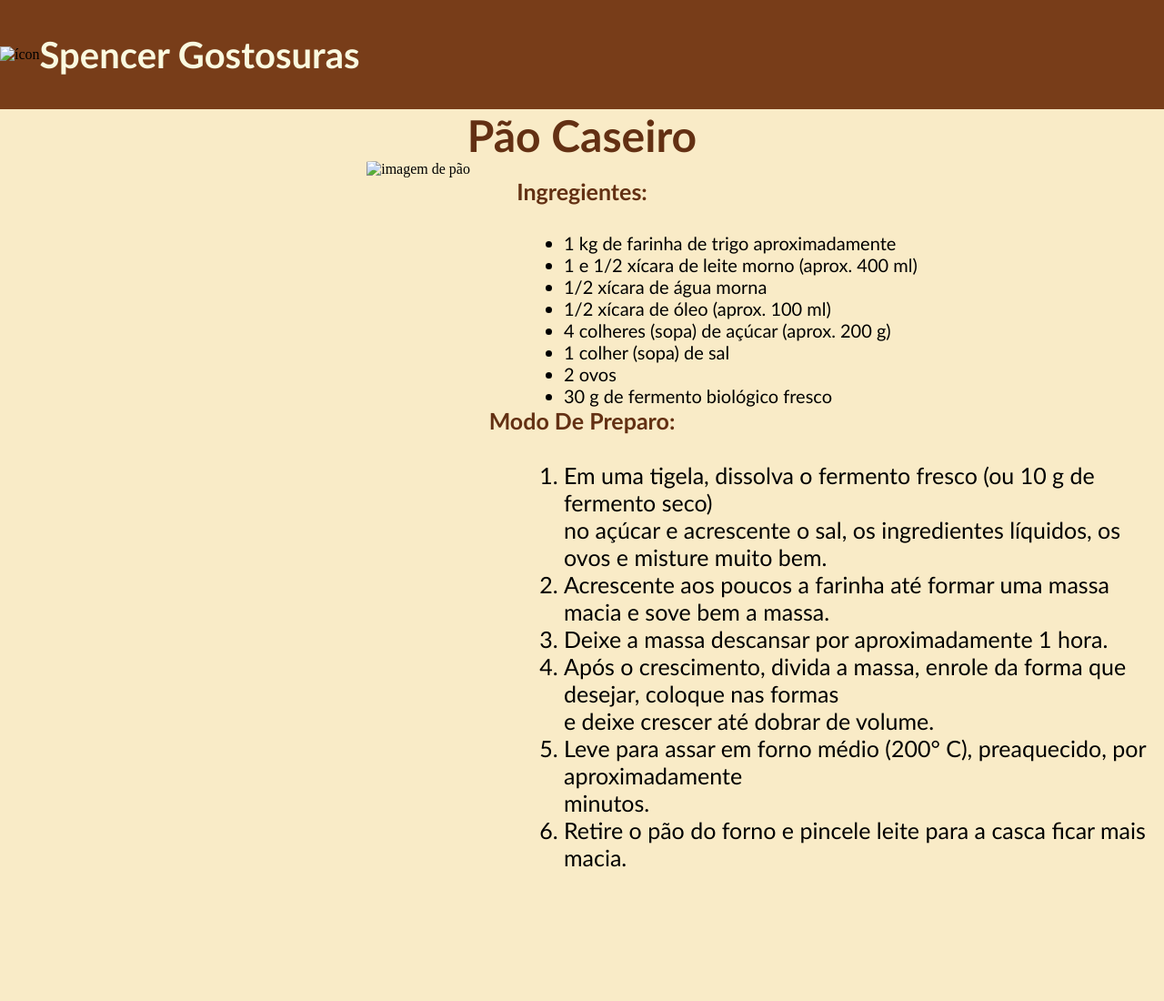
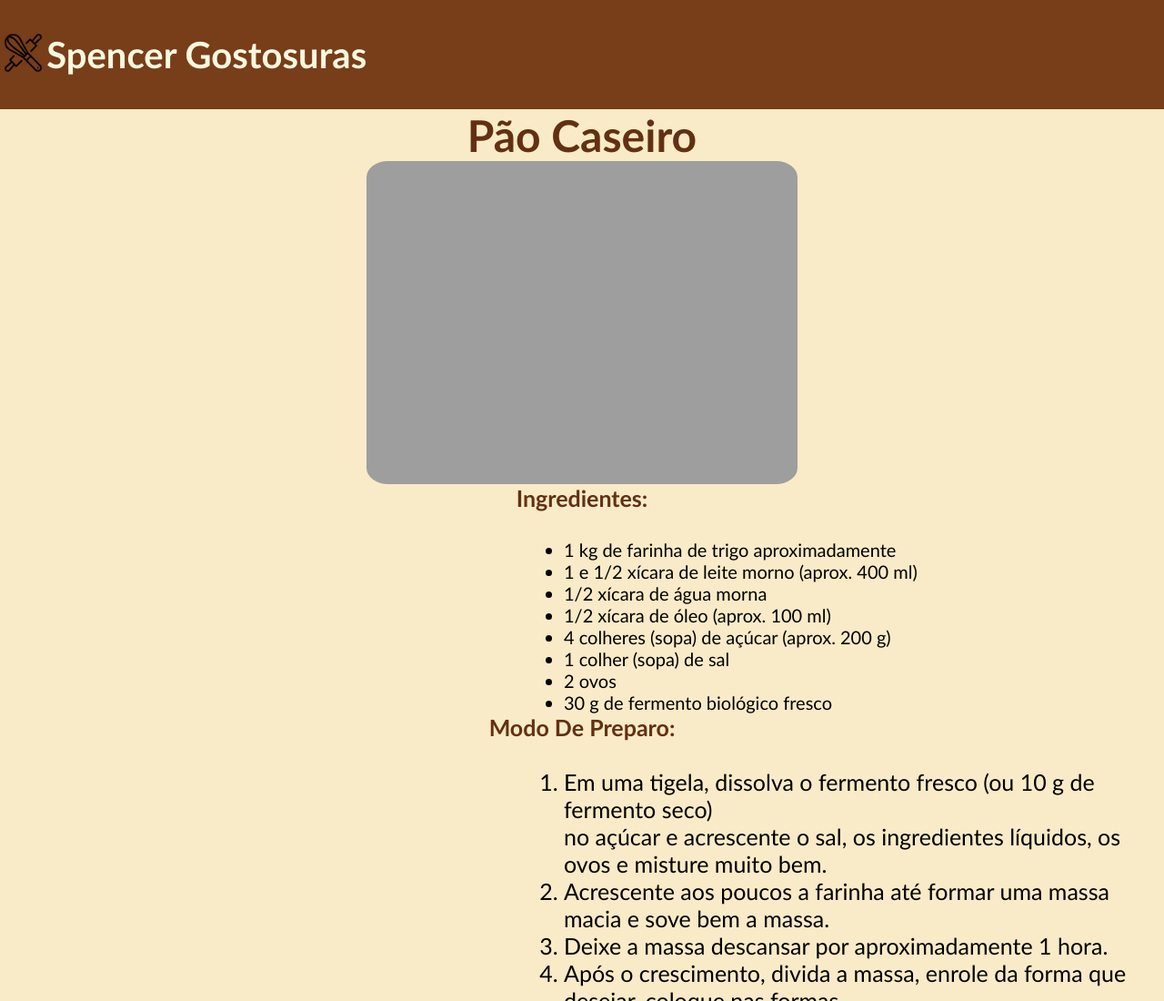
Before and after one commit to riellysc/receitaDePao, a plain HTML site: page index.html in a window 1280 px wide. Shown: the top 1100 px of the page at 91% size. Drawn offline with Linux system fonts and the light colour scheme; the site is published under a folder, as on GitHub Pages, so addresses that start at the root find nothing.

Commit message:
atualização nas imagens

```diff
--- a/index.html
+++ b/index.html
@@ -10,16 +10,16 @@
 <body>
     <header>
         <figure>
-            <img class="icon" src="/imagens/cozinha.png" alt="ícon">
+            <img class="icon" src="./imagens/cozinha.png" alt="ícon">
         </figure>
         <h1>Spencer Gostosuras</h1>
     </header>
     <main>
         <h2>Pão Caseiro</h2>
         <figure class="caixaPao">
-            <img class="pao" src="/imagens/rebecca-matthews-yjWNJRwt8mc-unsplash.jpg" alt="imagem de pão">
+            <img class="pao" src="./imagens/rebecca-matthews-yjWNJRwt8mc-unsplash.jpg" alt="imagem de pão">
         </figure>
-        <h3 class="ingredientes">Ingregientes:</h3>
+        <h3 class="ingredientes">Ingredientes:</h3>
         <ul>
             <li>1 kg de farinha de trigo aproximadamente</li>
             <li>1 e 1/2 xícara de leite morno (aprox. 400 ml)</li>
```
